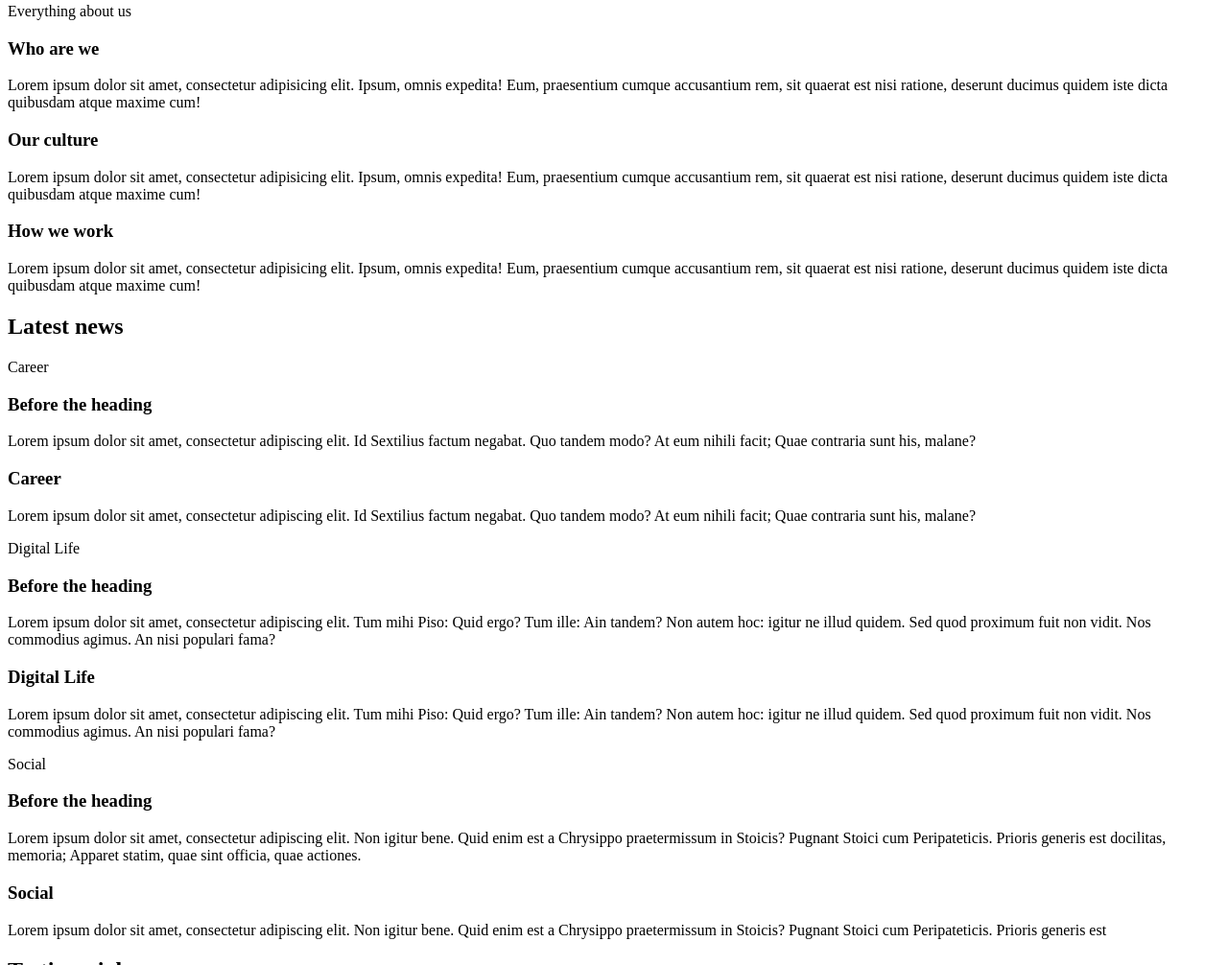
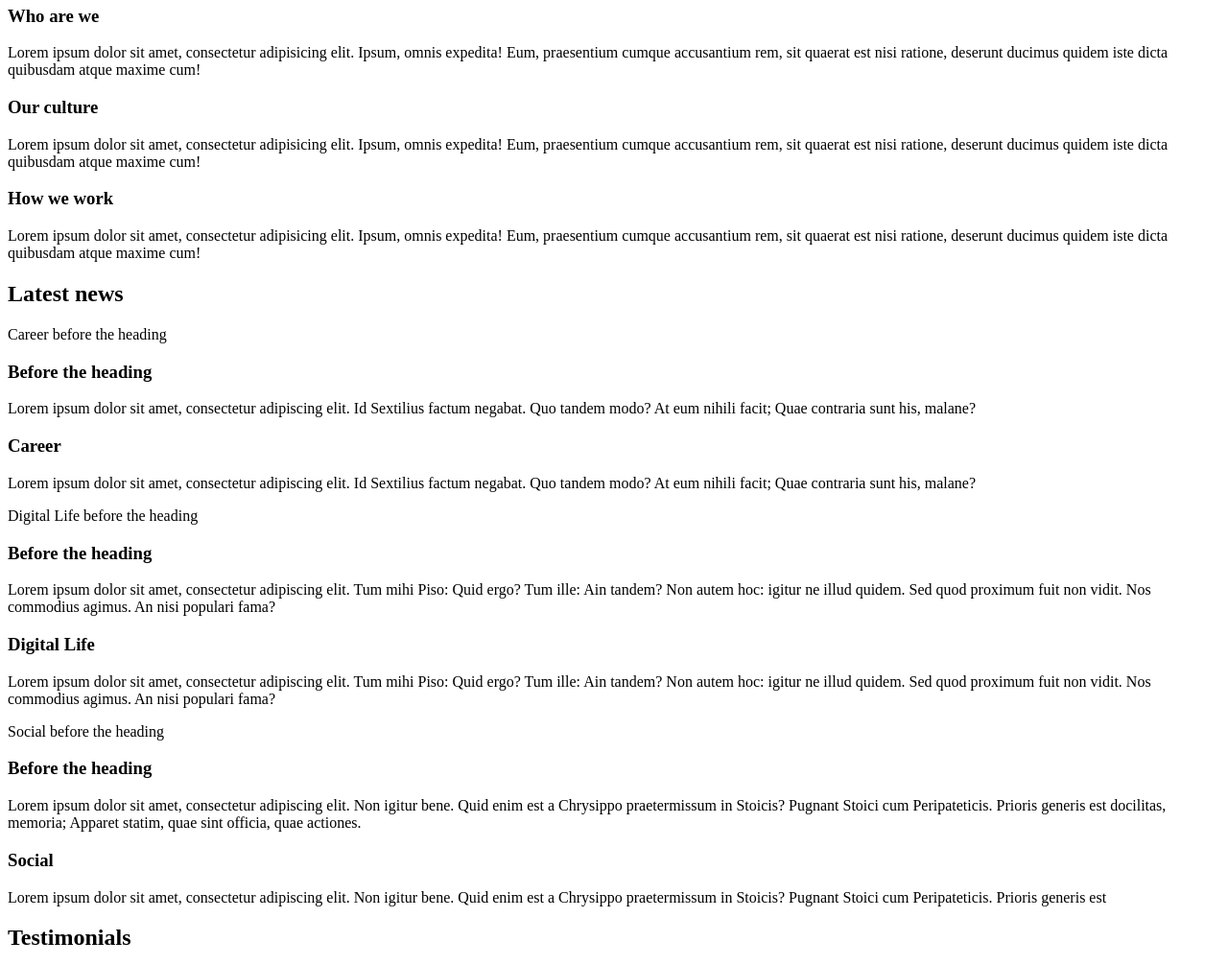
Before and after one commit to JBMjese/holbertonschool-web_front_end, a plain HTML site: page html_advanced/12-index.html in a window 1280 px wide. Shown: the part 741-1747 px from the top of the page at 96% size. Drawn offline with Linux system fonts and the light colour scheme.

Commit message:
:fire: point 12

```diff
--- a/html_advanced/12-index.html
+++ b/html_advanced/12-index.html
@@ -45,7 +45,6 @@
                 <h2>About Us</h2>
                 <p>Everything about us</p>
             </header>
-            <p>Everything about us</p>
             <h3>Who are we</h3>
             <p>Lorem ipsum dolor sit amet, consectetur adipisicing elit. Ipsum, omnis expedita! Eum, praesentium cumque accusantium rem, sit quaerat est nisi ratione, deserunt ducimus quidem iste dicta quibusdam atque maxime cum!</p>
             <h3>Our culture</h3>
@@ -58,27 +57,27 @@
                 <h2>Latest news</h2>
             </header>
             <article>
-                <p>Career</p>
+                <p>Career before the heading</p>
                 <h3>Before the heading</h3>
                 <p>Lorem ipsum dolor sit amet, consectetur adipiscing elit. Id Sextilius factum negabat. Quo tandem modo? At eum nihili facit; Quae contraria sunt his, malane?</p>
                 <h3>Career</h3>
                 <p>Lorem ipsum dolor sit amet, consectetur adipiscing elit. Id Sextilius factum negabat. Quo tandem modo? At eum nihili facit; Quae contraria sunt his, malane?</p>
             </article>
             <article>
-                <p>Digital Life</p>
+                <p>Digital Life before the heading</p>
                 <h3>Before the heading</h3>
                 <p>Lorem ipsum dolor sit amet, consectetur adipiscing elit. Tum mihi Piso: Quid ergo? Tum ille: Ain tandem? Non autem hoc: igitur ne illud quidem. Sed quod proximum fuit non vidit. Nos commodius agimus. An nisi populari fama?</p>
                 <h3>Digital Life</h3>
                 <p>Lorem ipsum dolor sit amet, consectetur adipiscing elit. Tum mihi Piso: Quid ergo? Tum ille: Ain tandem? Non autem hoc: igitur ne illud quidem. Sed quod proximum fuit non vidit. Nos commodius agimus. An nisi populari fama?</p>
             </article>
             <article>
-                <p>Social</p>
+                <p>Social before the heading</p>
                 <h3>Before the heading</h3>
                 <p>Lorem ipsum dolor sit amet, consectetur adipiscing elit. Non igitur bene. Quid enim est a Chrysippo praetermissum in Stoicis? Pugnant Stoici cum Peripateticis. Prioris generis est docilitas, memoria; Apparet statim, quae sint officia, quae actiones.</p>
                 <h3>Social</h3>
-                <p>Lorem ipsum dolor sit amet, consectetur adipiscing elit. Non igitur bene. Quid enim est a Chrysippo praetermissum in Stoicis? Pugnant Stoici cum Peripateticis. Prioris generis est
+                <p>Lorem ipsum dolor sit amet, consectetur adipiscing elit. Non igitur bene. Quid enim est a Chrysippo praetermissum in Stoicis? Pugnant Stoici cum Peripateticis. Prioris generis est</p>
             </article>
-            </section>
+        </section>
         <section>
             <h2>Testimonials</h2>
             <p>We are more than a digital company</p>
```
